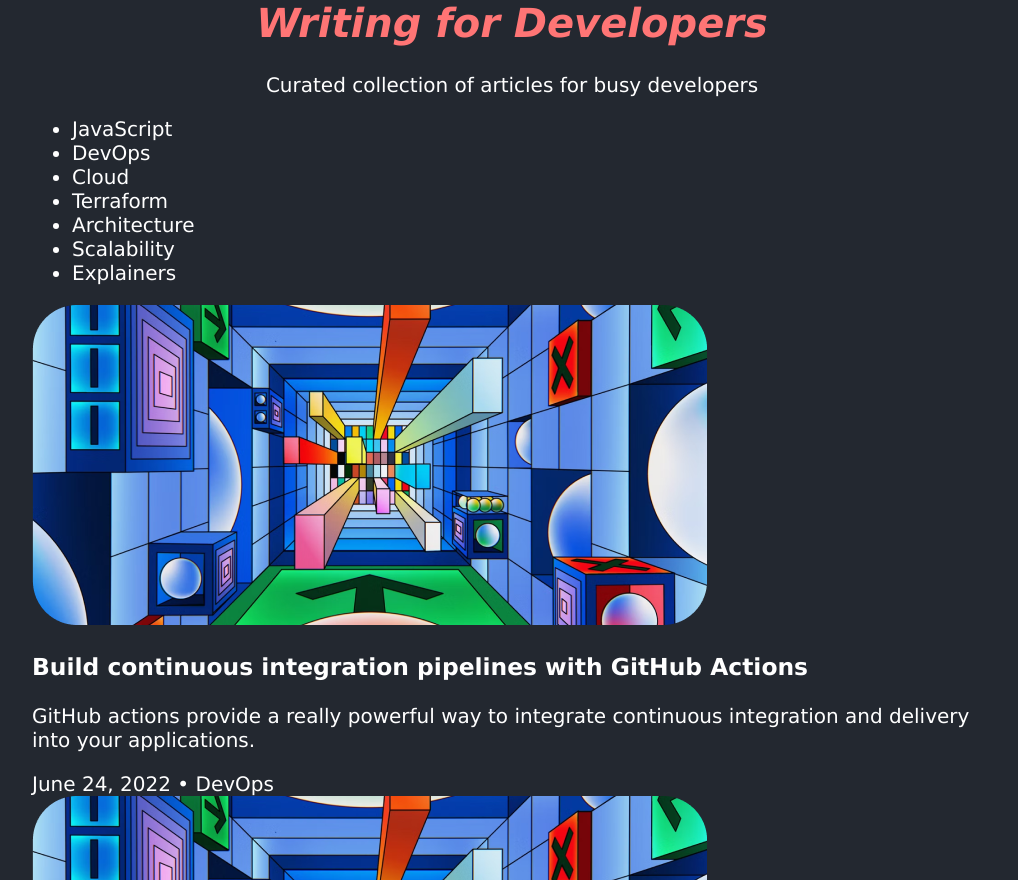
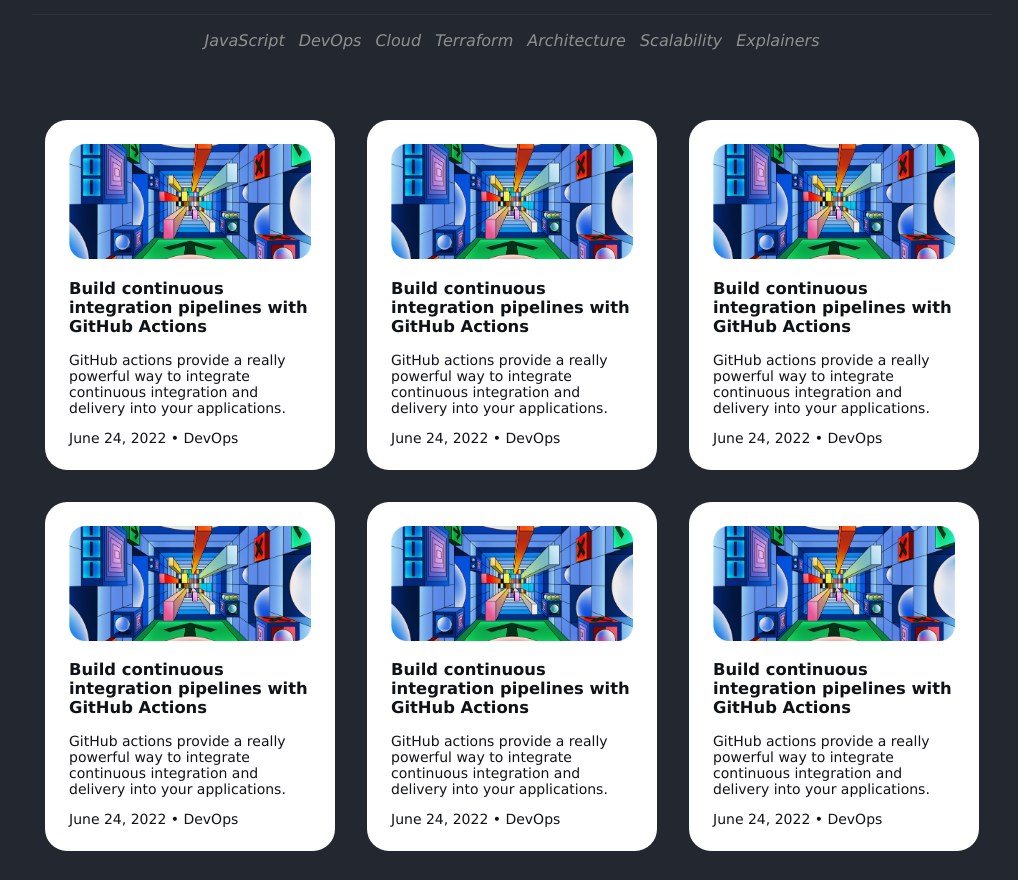
Before and after one commit to gabrielramos731/Aprendizado-web, a plain HTML site: page writing-dev/index.html in a window 1280 px wide. Shown: the part 350-1230 px from the top of the page, without its empty margins (128-1146 px from the left). Drawn offline with Linux system fonts and the light colour scheme.

Commit message:
feat: add some css

```diff
--- a/writing-dev/estilos/estiloc.css
+++ b/writing-dev/estilos/estiloc.css
@@ -3,14 +3,16 @@
 }
 
 body{
+    color: #fff;
     max-width: 1230px;
+    min-width: 620px;
     width: 75%;
     margin: auto;
+    font-size: 16px;
     background-color: #232830;
-    color: #fff;
-    font-size: 20px;
     font-family: 'Lucida Sans', 'Lucida Sans Regular', 'Lucida Grande', 'Lucida Sans Unicode', Geneva, Verdana, sans-serif;
 }
+
 
 .banner nav{
     display: flex;
@@ -45,6 +47,67 @@
 }
 
 .banner h1{
-    text-;
+    font-size: 44px;
+    font-weight: 100;
+    letter-spacing: 1px;
     color: #FF7575;
+    margin-bottom: 0;
+    font-style: italic;
 }
+
+.banner p{
+    margin-top: 0;
+}
+
+.courses{
+    width: 100%;
+    border-top: 1px solid #2c333d;
+}
+
+.courses ul{
+    padding: 0;
+    list-style: none;
+    display: flex;
+    justify-content: center;
+    gap: 14px;
+}
+
+.courses a{
+    font-style: italic;
+    width: fit-content;
+}
+
+.courses a:any-link{
+    color: #909090;
+    text-decoration: none;
+}
+
+.courses a:hover{
+    color: #2c333d;
+    background: -webkit-linear-gradient(#eee, #333);
+    -webkit-background-clip: text;
+    -webkit-text-fill-color: transparent;
+}
+
+.hero{
+    display: flex;
+    flex-wrap: wrap;
+    justify-content: center;
+    gap: 32px;
+    margin-top: 70px;
+}
+
+.hero article{
+    border-radius: 22px;
+    box-sizing: border-box;
+    padding: 24px;
+    width: 290px;
+    height: fit-content;
+    font-size: 14px;
+    color: #0F1217;
+    background-color: #fff;
+}
+
+.hero img{
+    width: 100%;
+}
--- a/writing-dev/index.html
+++ b/writing-dev/index.html
@@ -4,7 +4,6 @@
     <meta charset="UTF-8">
     <title>Writers.dev</title>
     <link rel="stylesheet" href="estilos/estiloc.css">
-    <!-- <link rel="stylesheet" href="../normalize.css_8.0.1_normalize.css"> -->
 </head>
 <body>
     <header class="banner">
@@ -17,21 +16,21 @@
             </ul>
         </nav>
         <div>
-            <img src="imgs/logo.png" alt="" width="194" height="204">
-            <h1><i>Writing for Developers</i></h1>
+            <img src="imgs/logo.png" alt="" width="134" height="144">
+            <h1>Writing for Developers</h1>
             <p>Curated collection of articles for busy developers</p>
         </div>
     </header>
 
     <nav class="courses">
         <ul>
-            <li>JavaScript</li>
-            <li>DevOps</li>
-            <li>Cloud</li>
-            <li>Terraform</li>
-            <li>Architecture</li>
-            <li>Scalability</li>
-            <li>Explainers</li>
+            <li><a href="/">JavaScript</a></li>
+            <li><a href="/">DevOps</a></li>
+            <li><a href="/">Cloud</a></li>
+            <li><a href="/">Terraform</a></li>
+            <li><a href="/">Architecture</a></li>
+            <li><a href="/">Scalability</a></li>
+            <li><a href="/">Explainers</a></li>
         </ul>
     </nav>
 
```
